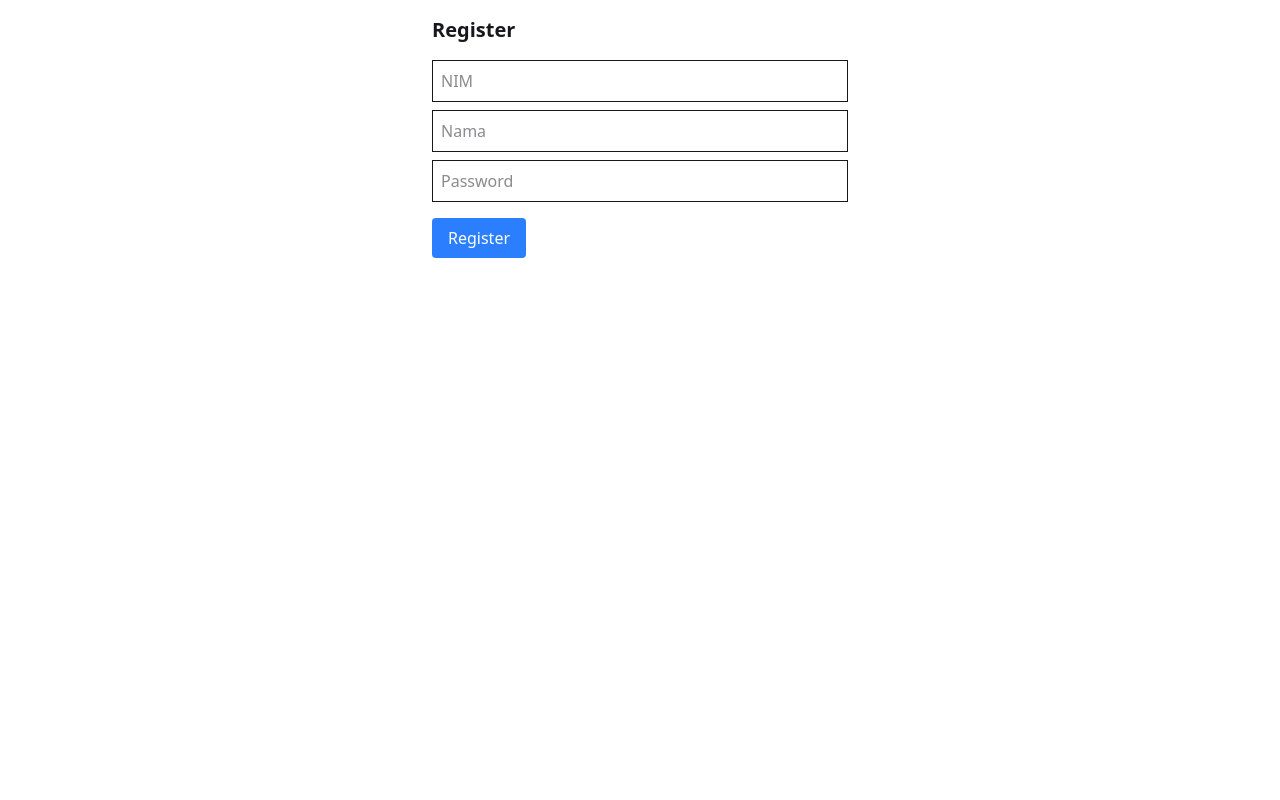
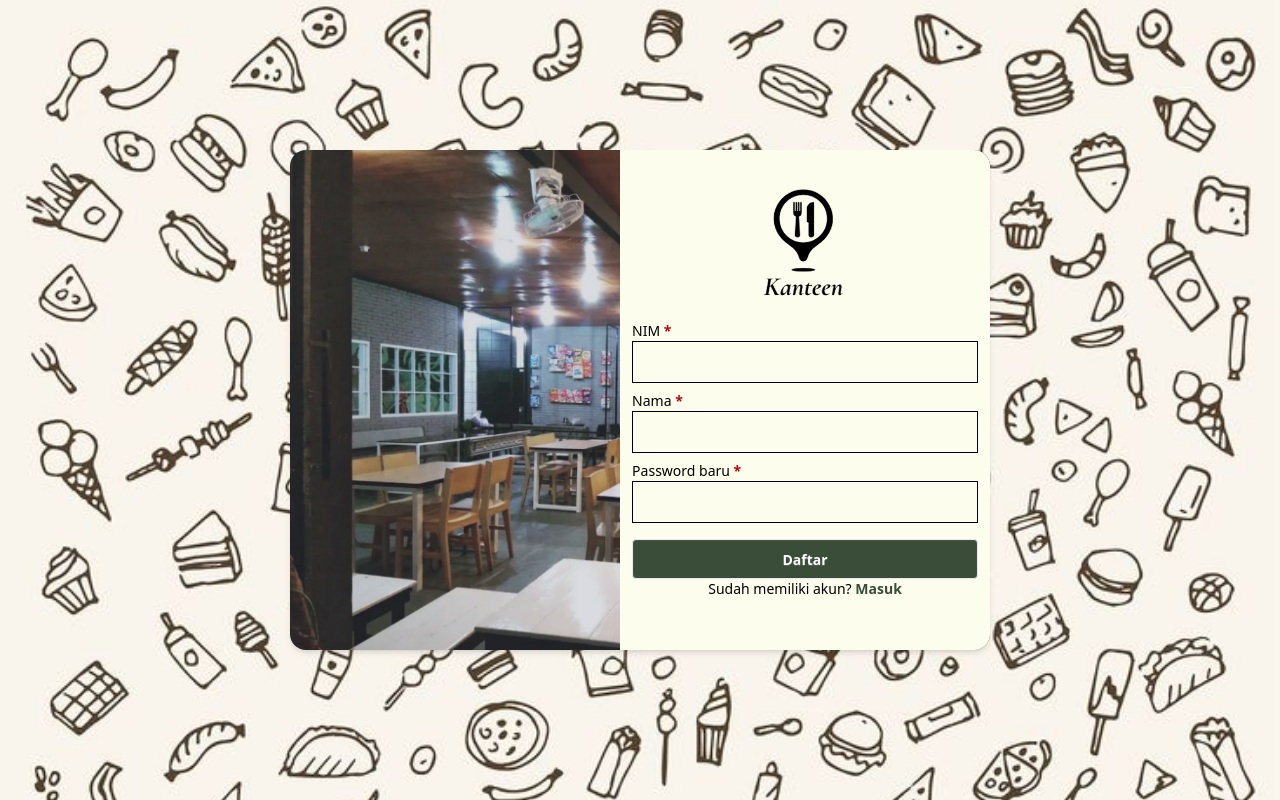
Before and after one commit to dikaarnnd/CanteenApp, a React (Vite) app: page /register in a window 1280 px wide. Built offline with nearby package versions, Linux system fonts and the light colour scheme.

Commit message:
styling login & register page

```diff
--- a/src/css/other.css
+++ b/src/css/other.css
@@ -10,8 +10,8 @@
   @apply min-h-screen flex flex-col items-center justify-center bg-cover bg-center bg-[url('/src/assets/doodlefood.jpeg')];
 }
 .containerAuth {
-  @apply max-w-[600px] min-h-[400px] mx-auto bg-[url('/src/assets/LoginReg.png')] bg-right bg-cover shadow-md;
+  @apply max-w-[700px] min-h-[500px] gap-4 mx-auto bg-gray-500 bg-[url('/src/assets/LoginReg.png')] bg-right bg-cover shadow-md rounded-2xl;
 }
 .container2Auth {
-  @apply bg-[#FDFDED] w-full min-h-[400px] p-3;
+  @apply bg-[#FDFDED] w-full min-h-[400px] p-3 rounded-r-2xl;
 }
--- a/src/pages/Auth/Login.jsx
+++ b/src/pages/Auth/Login.jsx
@@ -19,7 +19,13 @@ export default function LoginPage() {
       .eq('nim', nim)
       .single()
 
+    if (!nim  || !password) return alert('Semua field wajib diisi')
+
     if (error || !data) return alert('NIM tidak ditemukan')
+
+    if (!data.password) {
+      return alert('Akun belum memiliki password. Silakan daftar terlebih dahulu.')
+    }
 
     const match = await bcrypt.compare(password, data.password)
 
@@ -37,40 +43,42 @@ export default function LoginPage() {
       {/* <nav>
         <Link to="/">Read</Link> | <Link to="/login">Login</Link> | <Link to="/register">Register</Link>
       </nav> */}
-      <div className='flex bg-gray-500 containerAuth gap-4'>
+      <div className='flex containerAuth'>
         <div className="basis-5/6 items-center justify-center p-4">
           <img src={imgLogin} className="opacity-0 max-w-full h-auto" />
         </div>
         <div className='basis 1/6 flex flex-col container2Auth'>
           <div className='flex justify-center m-3'>
-            <img src={logo} className=' max-w-30'/>
+            <img src={logo} className=' max-w-25'/>
           </div>
-          <label htmlFor="" className='text-sm'>NIM <span className='text-red-700 font-bold'>*</span></label>
+          <label htmlFor="nim" className='text-sm'>NIM <span className='text-red-700 font-bold'>*</span></label>
           <input
+            id='nim'
             className="border p-2 w-full mb-2"
             placeholder=""
             value={nim}
             onChange={(e) => setNim(e.target.value)}
           />
-          <label htmlFor="" className='text-sm'>Password <span className='text-red-700 font-bold'>*</span></label>
+          <label htmlFor="password" className='text-sm'>Password <span className='text-red-700 font-bold'>*</span></label>
           <input
+            id='password'
             className="border p-2 w-full"
             type="password"
             placeholder=""
             value={password}
             onChange={(e) => setPassword(e.target.value)}
           />
-          <a href="/register" className="text-sm text-blue-500 hover:underline ml-auto mb-4">
+          <a href="/register" className="text-sm text-blue-500 hover:underline ml-auto mb-16.5">
               Lupa kata sandi?
           </a>
           <button
-            className="bg-[#3A4D39] text-white font-bold px-4 py-2 rounded cursor-pointer"
+            className="btn bg-[#3A4D39] text-white font-bold px-4 py-2 rounded cursor-pointer"
             onClick={handleLogin}
           >
             Masuk
           </button>
           <div className='text-center'>
-            <p className='text-sm'>Belum memiliki akun? <a href="/register" className="font-bold text-sm text-blue-500 hover:underline">
+            <p className='text-sm'>Belum memiliki akun? <a href="/register" className="font-bold text-sm text-[#3A4D39] hover:underline">
               Daftar
             </a></p>
           </div>
--- a/src/pages/Auth/Register.jsx
+++ b/src/pages/Auth/Register.jsx
@@ -2,6 +2,9 @@ import { useState } from 'react'
 import { useNavigate } from 'react-router-dom'
 import { supabase } from '../../supabaseClient'
 import bcrypt from 'bcryptjs'
+
+import imgLogin from '../../assets/LoginReg.png'
+import logo from '../../assets/logo.png'
 
 export default function Register() {
   const [nim, setNim] = useState('')
@@ -40,33 +43,53 @@ export default function Register() {
   }
 
   return (
-    <div className="p-4 max-w-md mx-auto">
-      <h2 className="text-xl font-bold mb-4">Register</h2>
+    <div className="bgAuth text-black">
+      <div className='flex containerAuth'>
+        <div className="basis-5/6 items-center justify-center p-4">
+          <img src={imgLogin} className="opacity-0 max-w-full h-auto" />
+        </div>
+        <div className='basis 1/6 flex flex-col container2Auth'>
+          <div className='flex justify-center m-3'>
+            <img src={logo} className=' max-w-25'/>
+          </div>
+          <label htmlFor="nim" className='text-sm'>NIM <span className='text-red-700 font-bold'>*</span></label>
           <input
+            id='nim'
             className="border p-2 w-full mb-2"
-        placeholder="NIM"
+            placeholder=""
             value={nim}
             onChange={(e) => setNim(e.target.value)}
           />
+          <label htmlFor="name" className='text-sm'>Nama <span className='text-red-700 font-bold'>*</span></label>
           <input
+            id='name'
             className="border p-2 w-full mb-2"
-        placeholder="Nama"
+            placeholder=""
             value={nama}
             onChange={(e) => setNama(e.target.value)}
           />
+          <label htmlFor="password" className='text-sm'>Password baru <span className='text-red-700 font-bold'>*</span></label>
           <input
+            id='password'
             className="border p-2 w-full mb-4"
             type="password"
-        placeholder="Password"
+            placeholder=""
             value={password}
             onChange={(e) => setPassword(e.target.value)}
           />
           <button
-        className="bg-blue-500 text-white px-4 py-2 rounded"
+            className="btn bg-[#3A4D39] text-white font-bold px-4 py-2 rounded cursor-pointer"
             onClick={handleRegister}
           >
-        Register
+            Daftar
           </button>
+          <div className='text-center'>
+            <p className='text-sm'>Sudah memiliki akun? <a href="/login" className="font-bold text-sm text-[#3A4D39] hover:underline">
+              Masuk
+            </a></p>
+          </div>
+        </div>
+      </div>
     </div>
   )
 }
```
Lines whose indentation alone changed are shown as unchanged.
